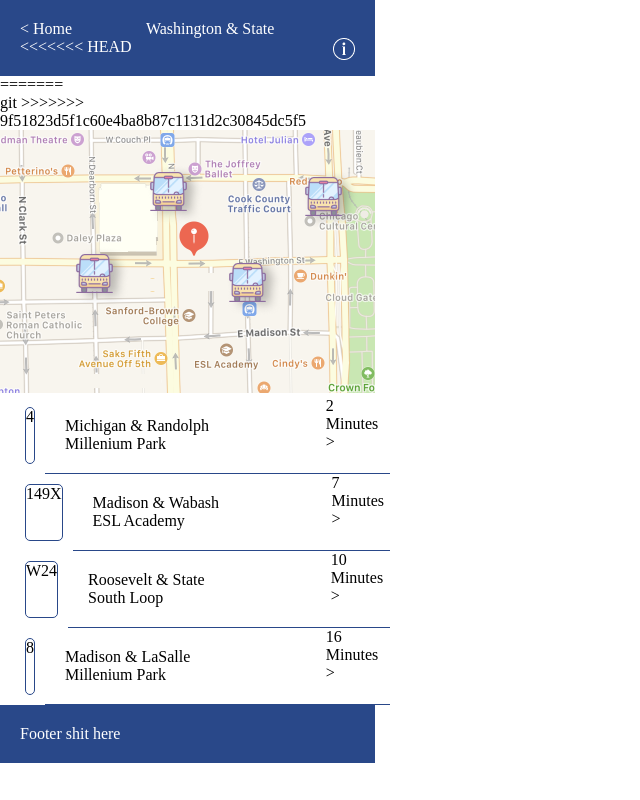
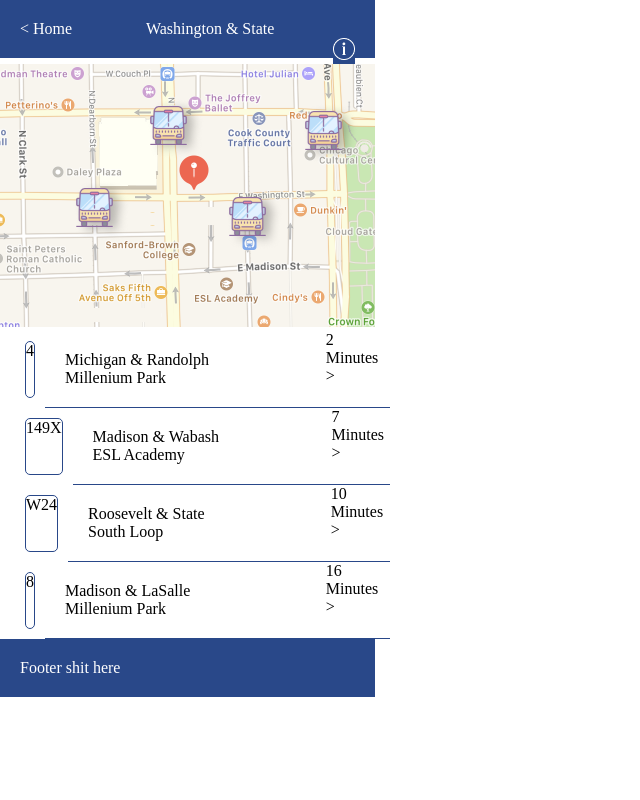
Before and after one commit to apwerneiwski/frontend_challenge, a plain HTML site: page index.html in a window 1280 px wide. Shown: the whole page, without its empty margins (0-640 px from the left). Drawn offline with Linux system fonts and the light colour scheme.

Commit message:
fixed this shit

```diff
--- a/index.html
+++ b/index.html
@@ -13,13 +13,8 @@
     <header>
       <div class="home">< Home</div>
       <div class="location">Washington & State</div>
-<<<<<<< HEAD
       <div class="info"><img src="images/info_icon.png"></div>
     </header>
-=======
-    </header>
-      <div class="info">git
->>>>>>> 9f51823d5f1c60e4ba8b87c1131d2c30845dc5f5
     <div>
       <img src="images/map.png" alt="Map of Wash & State Stop">
     </div>
```
